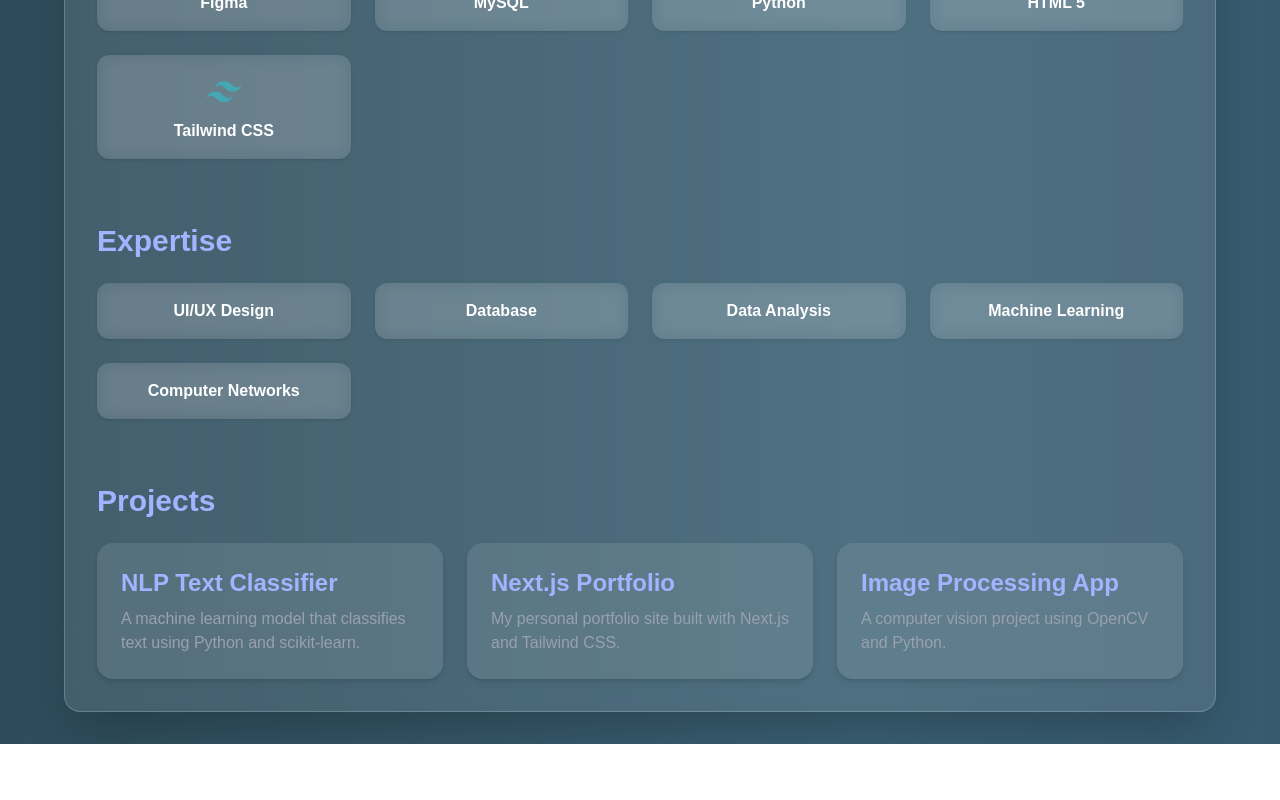
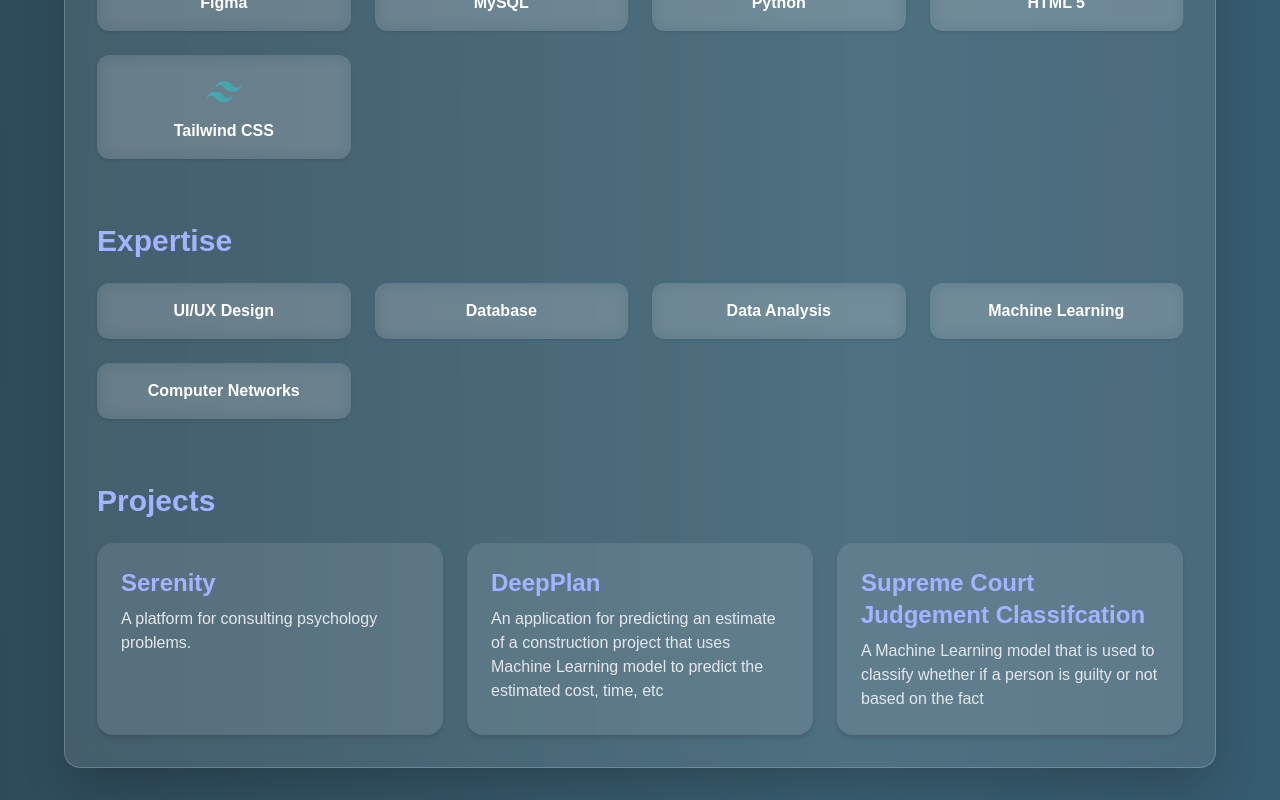
Before and after one commit to Jehopss/my-portofolio, a Next.js app: page / in a window 1280 px wide. Shown: the part 386-1186 px from the top of the page. Before the commit the page ends 1130 px from the top, so only its background shows below. Built offline with nearby package versions, Linux system fonts and the light colour scheme.

Commit message:
Added Real Projects to the Projects Section

```diff
--- a/src/app/components/ProjectCard.tsx
+++ b/src/app/components/ProjectCard.tsx
@@ -15,7 +15,7 @@
       className="block p-6 bg-white/10 rounded-2xl shadow-md hover:shadow-xl hover:-translate-y-1 transition-transform"
     >
       <h2 className="text-2xl font-bold text-indigo-300">{title}</h2>
-      <p className="mt-2 text-gray-400">{description}</p>
+      <p className="mt-2 text-gray-200">{description}</p>
     </a>
   );
 }
--- a/src/app/page.tsx
+++ b/src/app/page.tsx
@@ -87,19 +87,19 @@
           <h2 className="text-3xl font-bold mb-6 text-indigo-300">Projects</h2>
           <div className="grid gap-6 sm:grid-cols-2 lg:grid-cols-3">
             <ProjectCard
-              title="NLP Text Classifier"
-              description="A machine learning model that classifies text using Python and scikit-learn."
-              link="https://github.com/YOUR-USERNAME/nlp-classifier"
+              title="Serenity"
+              description="A platform for consulting psychology problems."
+              link="https://github.com/dheovanwa/Serenity"
             />
             <ProjectCard
-              title="Next.js Portfolio"
-              description="My personal portfolio site built with Next.js and Tailwind CSS."
-              link="https://github.com/YOUR-USERNAME/my-portfolio"
+              title="DeepPlan"
+              description="An application for predicting an estimate of a construction project that uses Machine Learning model to predict the estimated cost, time, etc"
+              link="https://github.com/KepinTheNoob/DeepPlan"
             />
             <ProjectCard
-              title="Image Processing App"
-              description="A computer vision project using OpenCV and Python."
-              link="https://github.com/YOUR-USERNAME/image-processing-app"
+              title="Supreme Court Judgement Classifcation"
+              description="A Machine Learning model that is used to classify whether if a person is guilty or not based on the fact"
+              link="https://github.com/dheovanwa/Supreme-court-judgement-classification"
             />
           </div>
         </section>
```
